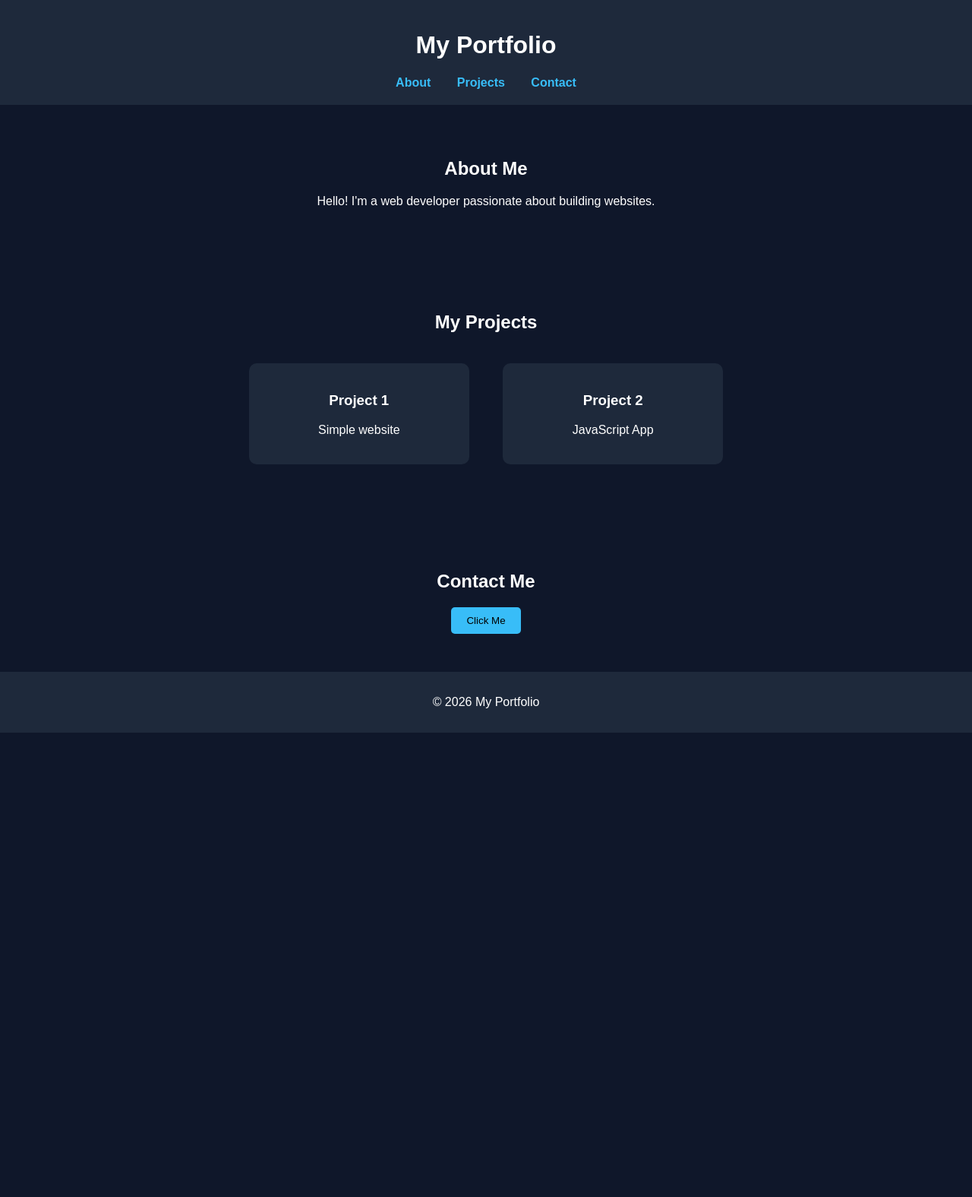
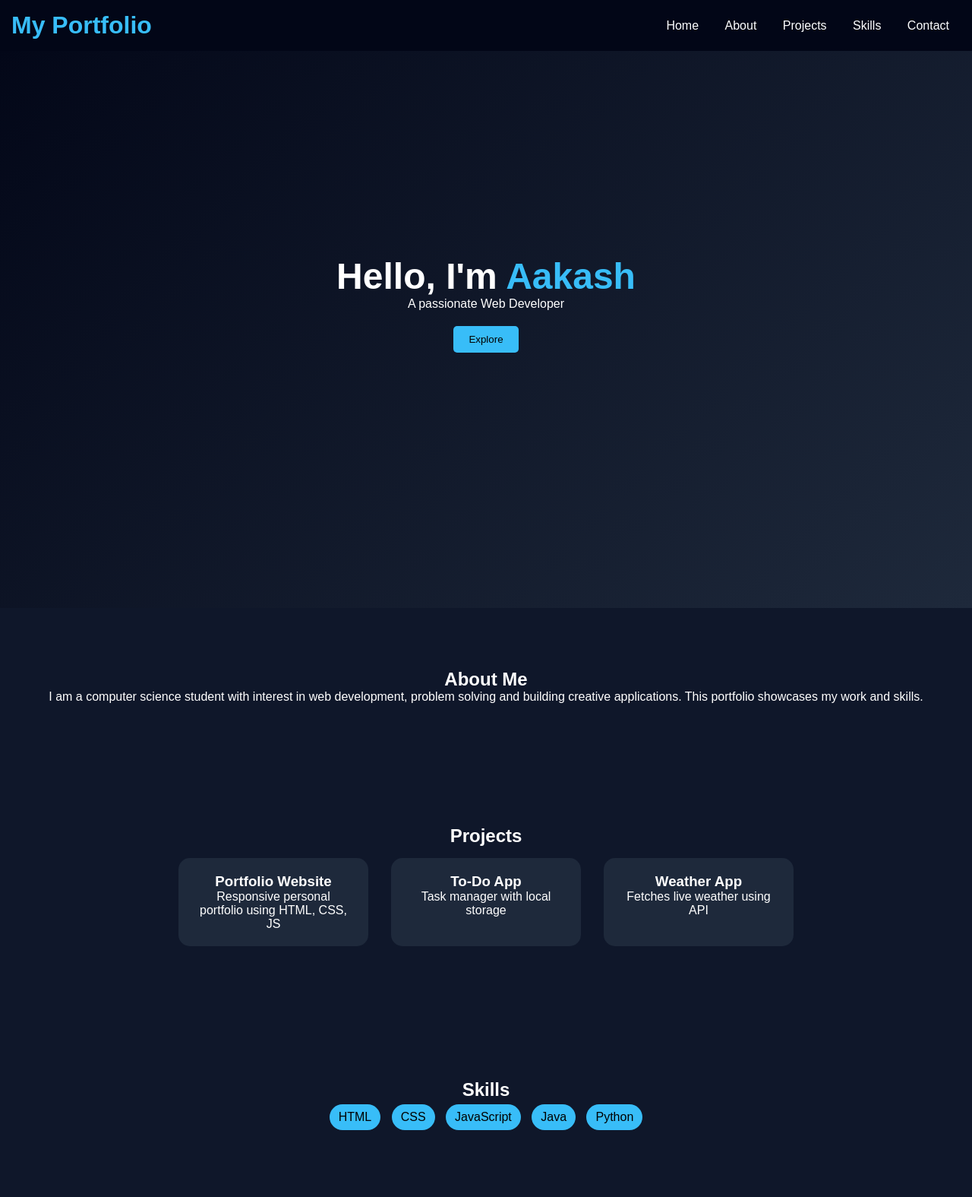
Before and after one commit to rachitbhattacharjee45-web/Portfolio, a plain HTML site: page index.html in a window 1280 px wide. Shown: the top 1575 px of the page at 76% size. Before the commit the page ends 964 px from the top, so only its background shows below. Drawn offline with Linux system fonts and the light colour scheme.

Commit message:
Update index.html

```diff
--- a/index.html
+++ b/index.html
@@ -6,53 +6,85 @@
 <title>My Portfolio</title>
 
 <style>
-        body {
-            margin: 0;
-            font-family: Arial, sans-serif;
-            background: #0f172a;
-            color: white;
+*{margin:0;padding:0;box-sizing:border-box;font-family:Arial, sans-serif;}
+body{background:#0f172a;color:white;overflow-x:hidden;}
+
+header{
+    position:fixed;
+    width:100%;
+    background:#020617;
+    padding:15px;
+    display:flex;
+    justify-content:space-between;
+    align-items:center;
+    z-index:1000;
 }
 
-        header {
-            background: #1e293b;
-            padding: 20px;
-            text-align: center;
+header h1{color:#38bdf8;}
+nav a{
+    margin:0 15px;
+    color:white;
+    text-decoration:none;
+    transition:0.3s;
+}
+nav a:hover{color:#38bdf8;}
+
+.hero{
+    height:100vh;
+    display:flex;
+    justify-content:center;
+    align-items:center;
+    flex-direction:column;
+    text-align:center;
+    background:linear-gradient(135deg,#020617,#1e293b);
 }
 
-        nav a {
-            margin: 0 15px;
-            color: #38bdf8;
-            text-decoration: none;
-            font-weight: bold;
+.hero h2{font-size:3rem;}
+.hero span{color:#38bdf8;}
+
+button{
+    margin-top:20px;
+    padding:10px 20px;
+    border:none;
+    background:#38bdf8;
+    color:black;
+    cursor:pointer;
+    border-radius:5px;
 }
 
-        section {
-            padding: 50px;
-            text-align: center;
+section{padding:80px 20px;text-align:center;}
+
+.cards{
+    display:flex;
+    flex-wrap:wrap;
+    justify-content:center;
 }
 
-        .card {
-            background: #1e293b;
-            padding: 20px;
-            margin: 20px;
-            border-radius: 10px;
-            display: inline-block;
-            width: 250px;
+.card{
+    background:#1e293b;
+    margin:15px;
+    padding:20px;
+    border-radius:15px;
+    width:250px;
+    transition:0.3s;
+}
+.card:hover{
+    transform:scale(1.05);
 }
 
-        button {
-            padding: 10px 20px;
-            border: none;
-            background: #38bdf8;
-            color: black;
-            cursor: pointer;
-            border-radius: 5px;
+.skills span{
+    display:inline-block;
+    background:#38bdf8;
+    color:black;
+    margin:5px;
+    padding:8px 12px;
+    border-radius:20px;
 }
 
-        footer {
-            background: #1e293b;
-            text-align: center;
-            padding: 15px;
+footer{
+    background:#020617;
+    padding:20px;
+    text-align:center;
 }
 </style>
 </head>
@@ -62,44 +94,71 @@
 <header>
     <h1>My Portfolio</h1>
     <nav>
+        <a href="#home">Home</a>
         <a href="#about">About</a>
         <a href="#projects">Projects</a>
+        <a href="#skills">Skills</a>
         <a href="#contact">Contact</a>
     </nav>
 </header>
 
+<section class="hero" id="home">
+    <h2>Hello, I'm <span>Aakash</span></h2>
+    <p>A passionate Web Developer</p>
+    <button onclick="scrollToSection()">Explore</button>
+</section>
+
 <section id="about">
     <h2>About Me</h2>
-    <p>Hello! I'm a web developer passionate about building websites.</p>
+    <p>I am a computer science student with interest in web development, problem solving and building creative applications. This portfolio showcases my work and skills.</p>
 </section>
 
 <section id="projects">
-    <h2>My Projects</h2>
+    <h2>Projects</h2>
+    <div class="cards">
+        <div class="card">
+            <h3>Portfolio Website</h3>
+            <p>Responsive personal portfolio using HTML, CSS, JS</p>
+        </div>
+        <div class="card">
+            <h3>To-Do App</h3>
+            <p>Task manager with local storage</p>
+        </div>
+        <div class="card">
+            <h3>Weather App</h3>
+            <p>Fetches live weather using API</p>
+        </div>
+    </div>
+</section>
 
-    <div class="card">
-        <h3>Project 1</h3>
-        <p>Simple website</p>
+<section id="skills">
+    <h2>Skills</h2>
+    <div class="skills">
+        <span>HTML</span>
+        <span>CSS</span>
+        <span>JavaScript</span>
+        <span>Java</span>
+        <span>Python</span>
     </div>
-
-    <div class="card">
-        <h3>Project 2</h3>
-        <p>JavaScript App</p>
-    </div>
-
 </section>
 
 <section id="contact">
     <h2>Contact Me</h2>
-    <button onclick="showMessage()">Click Me</button>
+    <p>Email: aakash@example.com</p>
+    <button onclick="showMessage()">Say Hello</button>
 </section>
 
 <footer>
-    <p>© 2026 My Portfolio</p>
+    <p>© 2026 Aakash Portfolio</p>
 </footer>
 
 <script>
-function showMessage() {
-    alert("Thanks for visiting my portfolio!");
+function showMessage(){
+    alert("Thanks for visiting! 🚀");
+}
+
+function scrollToSection(){
+    document.getElementById("about").scrollIntoView({behavior:"smooth"});
 }
 </script>
 
```
Lines whose indentation alone changed are shown as unchanged.
